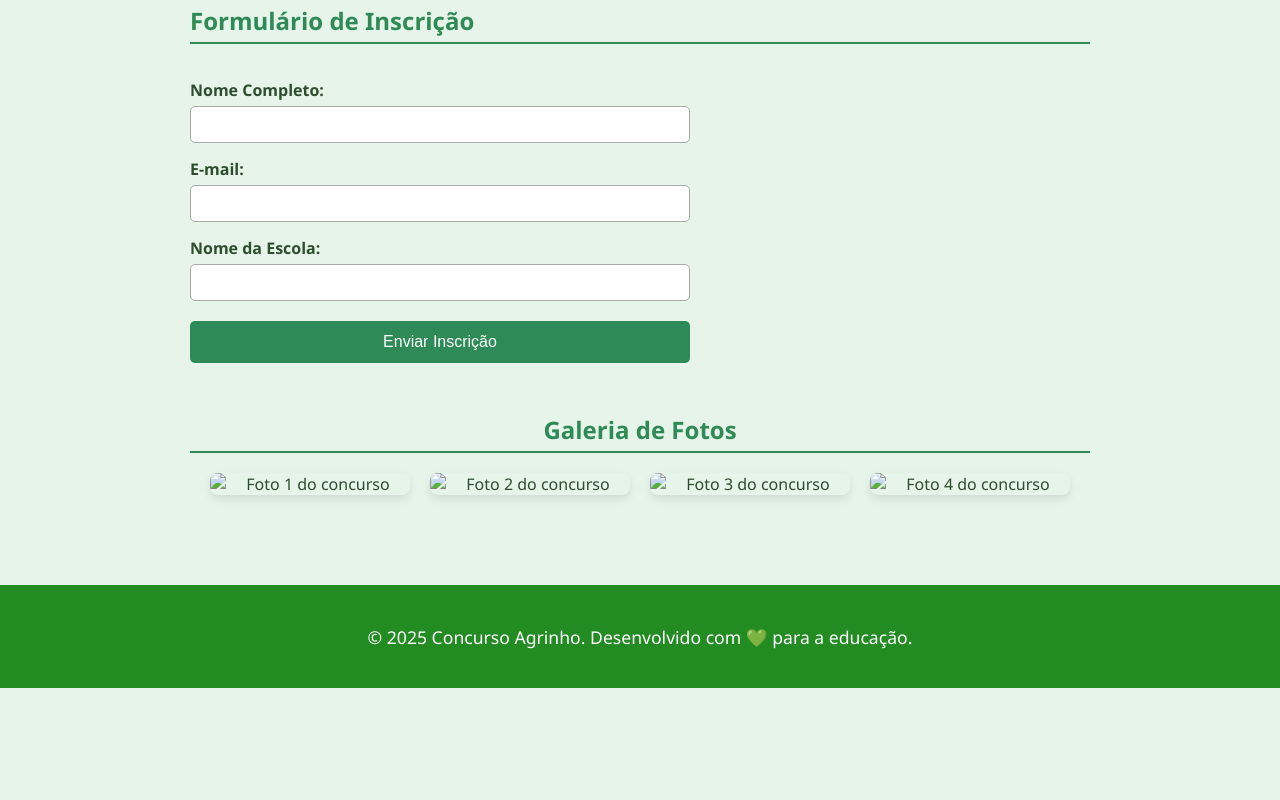
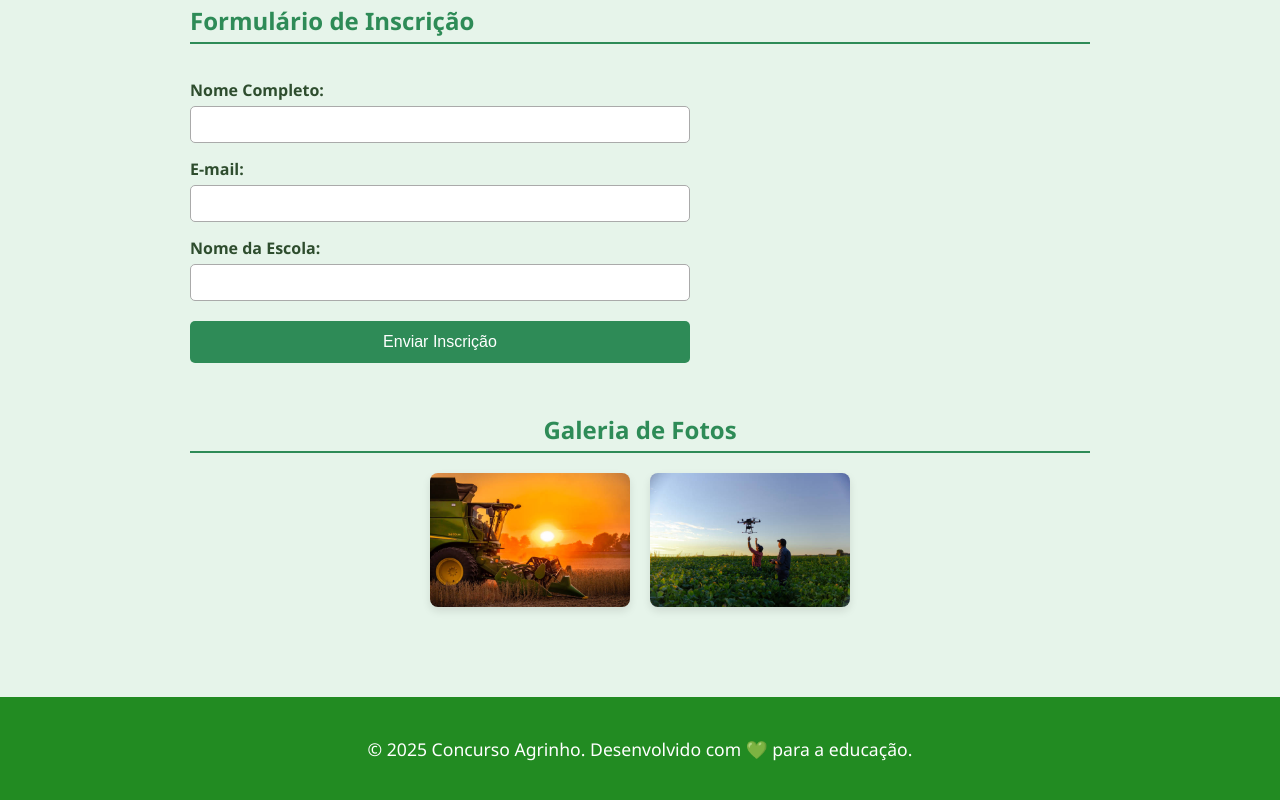
Before and after one commit to AnaIsabela14/Agrinho, a plain HTML site: page Agrinho/index.html in a window 1280 px wide. Shown: the part 1650-2450 px from the top of the page. Before the commit the page ends 2338 px from the top, so only its background shows below. Drawn offline with Linux system fonts and the light colour scheme.

Commit message:
Add files via upload

```diff
--- a/Agrinho/index.html
+++ b/Agrinho/index.html
@@ -72,10 +72,8 @@
         <section class="galeria">
             <h2>Galeria de Fotos</h2>
             <div class="fotos">
-                <img src="foto1.jpg" alt="Foto 1 do concurso">
-                <img src="foto2.jpg" alt="Foto 2 do concurso">
-                <img src="foto3.jpg" alt="Foto 3 do concurso">
-                <img src="foto4.jpg" alt="Foto 4 do concurso">
+                <img src="Agro.jpg" alt="Foto 1 do concurso">
+                <img src="istockphoto-1306713348-612x612.jpg" alt="Foto 2 do concurso">
             </div>
         </section>
     </main>
```
Also changed, not shown: Agrinho/Agro.jpg (added), Agrinho/istockphoto-1306713348-612x612.jpg (added).
